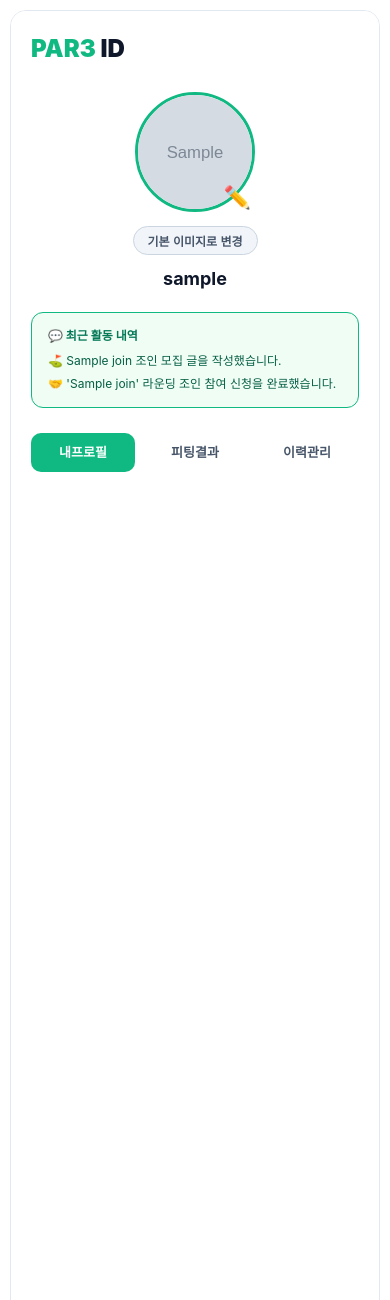
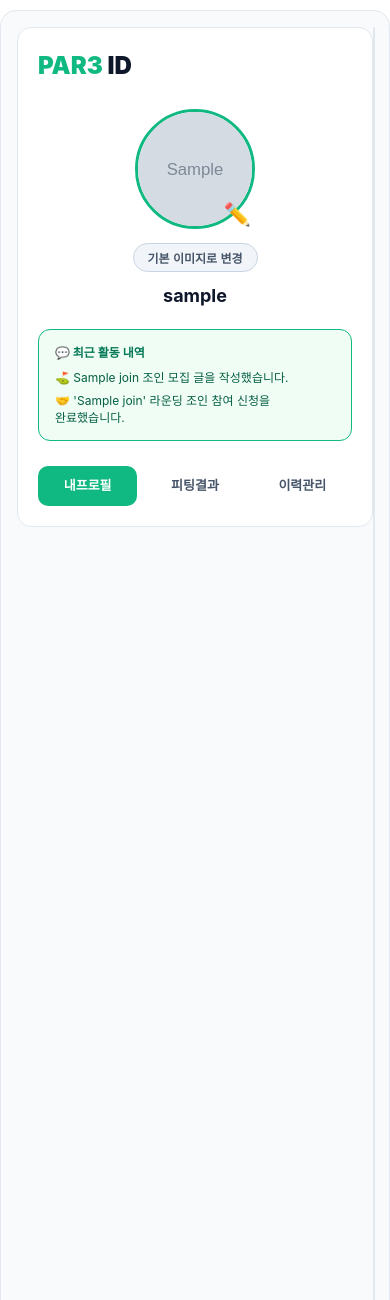
Before and after one commit to PAR3group/par3-web-project, a Flask app: page /mypage in a window 390 px wide. Shown: the part 70-1370 px from the top of the page. Run offline with Flask 3, Linux system fonts and the light colour scheme; the visitor is signed in with stand-in values (Sample User, id 1); tables that the repository leaves empty hold one stand-in row (values such as "Sample post"); grey boxes marked "Sample" are stand-in pictures; some libraries are stand-ins or nearby versions.

Commit message:
fix: layout response

```diff
--- a/par3/static/css/my-page.css
+++ b/par3/static/css/my-page.css
@@ -1,24 +1,40 @@
-/* 기본 레이아웃 */
+/* 기본 레이아웃: 전체를 감싸는 바깥쪽 큰 프레임 박스 */
 .naver-id-layout {
     display: flex;
-    max-width: 1100px;
+    flex-wrap: wrap; /* ⭕ [핵심!] 공간 부족 시 우측 카드가 자동으로 아래로 내려감 */
+    max-width: 1160px;
     margin: 30px auto;
     background-color: #f8fafc;
-    min-height: 800px;
     border: 1px solid #e2e8f0;
     border-radius: 16px;
-    overflow: hidden;
     font-family: -apple-system, BlinkMacSystemFont, "Segoe UI", Roboto, sans-serif;
+    min-height: 800px;
+    align-items: flex-start;
+    padding: 25px;
+    gap: 25px;
+    box-sizing: border-box;
 }
 
+/* [핵심] 왼쪽 사이드바: 큰 박스 내부 공간 안에 위치하는 독립된 둥근 카드 */
 .sidebar {
     width: 280px;
     background-color: #ffffff;
-    border-right: 1px solid #e2e8f0;
-    padding: 35px 24px;
+    margin-right: 10px;
+
+    /* 오른쪽 카드와 동일하게 독립된 카드 테두리 및 라운딩 적용 */
+    border: 1px solid #e2e8f0;
+    border-radius: 14px;
+
+    padding: 30px 20px;
     display: flex;
     flex-direction: column;
     flex-shrink: 0;
+    box-sizing: border-box;
+
+    /* 스크롤 시 큰 박스 내부 안쪽에 고정되어 따라오는 설정 */
+    position: sticky;
+    top: 30px;
+    align-self: flex-start;
 }
 
 .brand-logo {
@@ -150,19 +165,29 @@
     color: #059669;
 }
 
-.menu-item.active {
-    color: #ffffff !important;
-    background-color: #10b981 !important;
+/* 선택된 메뉴 활성화 (클래스 체이닝으로 !important 없이 우선순위 부여) */
+.menu-item.menu-item.active {
+    color: #ffffff;
+    background-color: #10b981;
     font-weight: bold;
 }
 
-/* 내프로필 영역 */
+/* 우측 메인 콘텐츠 영역 (부모 패딩이 있으므로 내부 padding은 0) */
 .content-area {
-    flex: 1;
-    padding: 35px;
+    flex: 1 1 500px; /* ⭕ [핵심!] 최소 500px 확보 안 되면 자동으로 다음 줄로 떨어짐 */
+    padding: 0;
     display: flex;
     flex-direction: column;
     gap: 25px;
+    box-sizing: border-box;
+    min-width: 0;
+    width: 100%;
+}
+
+#profile-form {
+    width: 100%;
+    max-width: 100%;
+    box-sizing: border-box;
 }
 
 .clean-card {
@@ -170,7 +195,10 @@
     border-radius: 14px;
     border: 1px solid #e2e8f0;
     overflow: hidden;
+    width: 100%; /* ⭕ 가로폭 100% 보장 */
+    box-sizing: border-box;
 }
+
 
 .clean-card .card-header {
     background: #ffffff;
@@ -576,18 +598,23 @@
     width: 100%;
 }
 
-/* 모바일 반응형 보완 */
-@media (max-width: 768px) {
+/* 모바일 및 창 축소 반응형 보완 (기준점을 1024px로 확장) */
+@media (max-width: 1024px) {
     .naver-id-layout {
         flex-direction: column;
-        margin: 10px;
+        margin: 10px auto;
+        padding: 16px;
+        gap: 16px;
+        min-height: auto;
     }
 
     .sidebar {
         width: 100%;
-        border-right: none;
-        border-bottom: 1px solid #e2e8f0;
+        position: static;
+        border: 1px solid #e2e8f0;
+        border-radius: 14px;
         padding: 20px;
+        margin-right: 0; /* 모바일/세로모드에서는 우측 여백 제거 */
         box-sizing: border-box;
     }
 
@@ -602,10 +629,18 @@
         padding: 10px 6px;
         font-size: 13px;
         margin-bottom: 0;
+        color: #475569;
+        cursor: pointer;
+        border-radius: 10px;
+        transition: all 0.2s ease-in-out;
     }
 
+    /* ⭕ [핵심] 오른쪽 영역이 밖으로 튕겨 나가지 않도록 100% 가로 폭 지정 */
     .content-area {
-        padding: 16px;
+        width: 100%;
+        padding: 0;
+        box-sizing: border-box;
+        min-width: 0;
     }
 
     .info-row {
--- a/par3/views/mypage_views.py
+++ b/par3/views/mypage_views.py
@@ -110,6 +110,7 @@ def mypage():
 @bp.route('/update-profile', methods=['POST'])
 @login_required
 def update_profile():
+    # 1. 기존 편지 내용(이름, 이메일 등) 읽기
     user = g.user
 
     email = request.form.get('email')
@@ -134,6 +135,14 @@ def update_profile():
         user.experience_years = int(golf_experience)
     if home_address:
         user.home_address = home_address
+
+    # 2. 사진 선물 상자(avatar_file)가 들어왔는지 확인하고 저장하기
+    avatar_file = request.files.get('avatar_file')
+    if avatar_file and avatar_file.filename:
+        try:
+            user.profile_img = storage.upload_image(avatar_file, 'avatars')
+        except Exception:
+            pass # 사진 저장 중 에러가 나면 기존 사진 유지
 
     db.session.commit()
 
```
Also changed, not shown: other parts of par3/static/css/my-page.css (+19 -26 lines), par3/static/js/my-page.js (added, +84 -0 lines).
